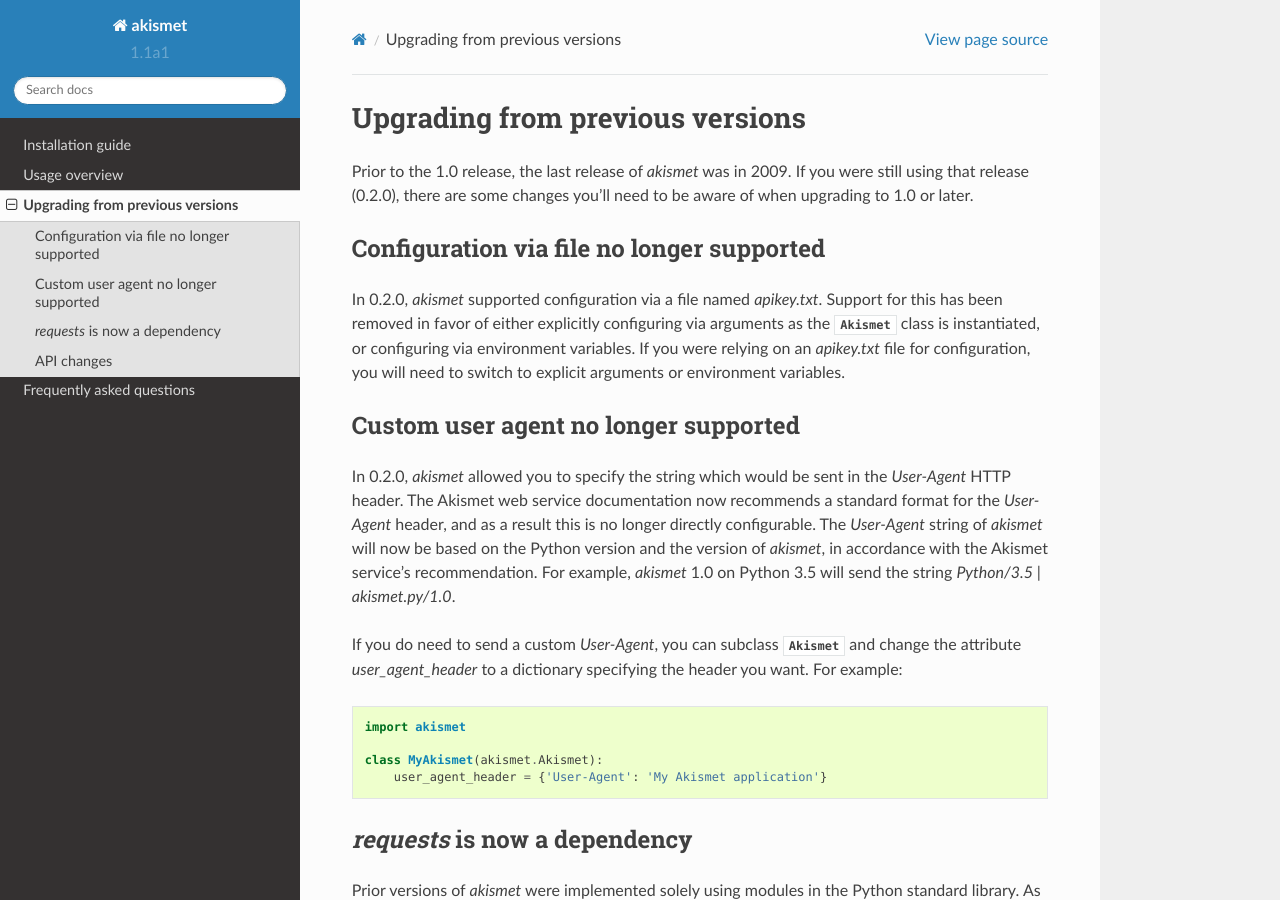
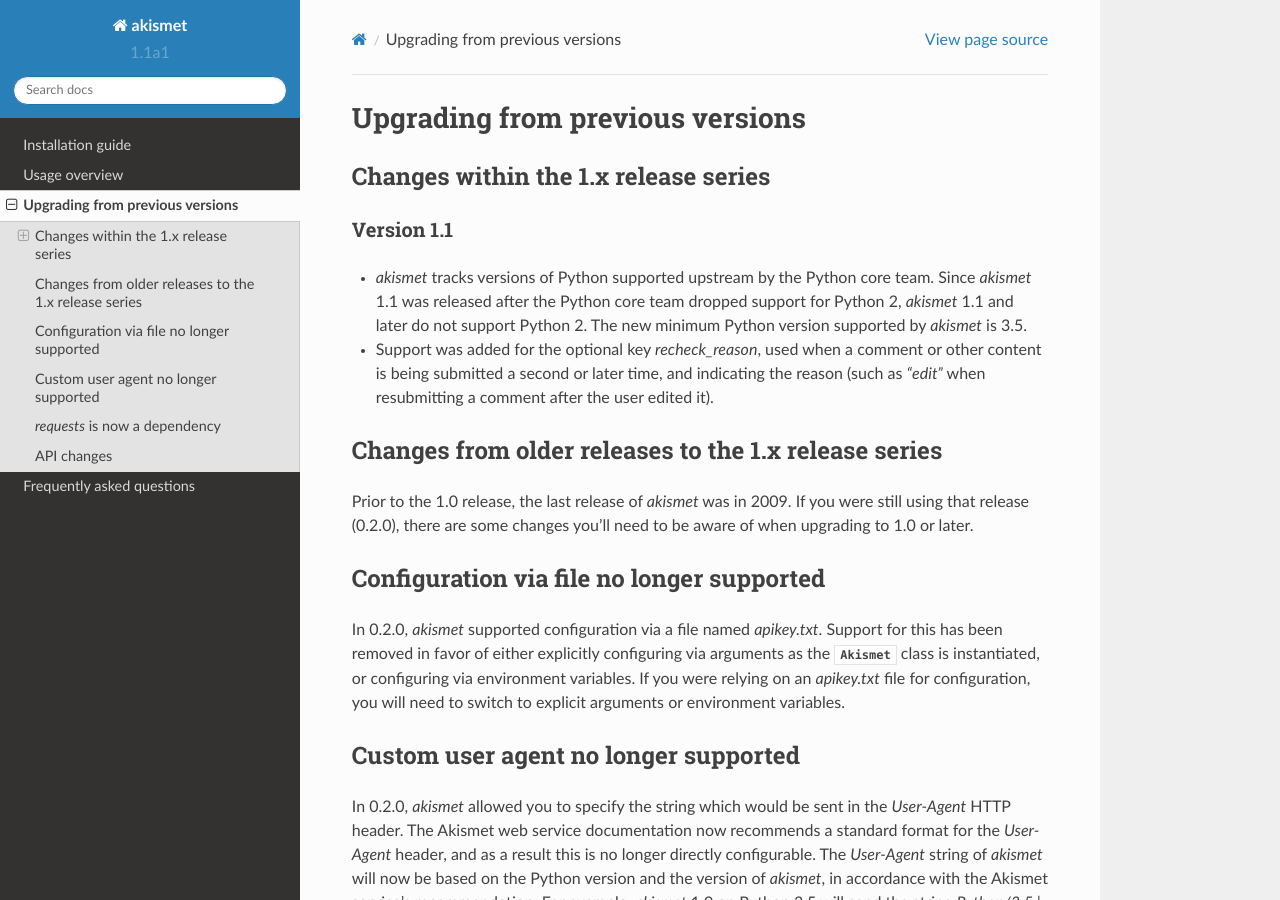
Before and after one commit to ubernostrum/akismet, a Sphinx documentation site: the page built from docs/upgrade.rst, in a window 1280 px wide and 900 px high. Built offline with Sphinx 7.4.7 and the Read the Docs theme 2.0.0, drawn with Linux system fonts in a browser that asks for light colours.

Commit message:
Changelog notes for upcoming 1.1.

```diff
--- a/docs/upgrade.rst
+++ b/docs/upgrade.rst
@@ -2,6 +2,27 @@
 
 Upgrading from previous versions
 ================================
+
+Changes within the 1.x release series
+-------------------------------------
+
+Version 1.1
+~~~~~~~~~~~
+
+* `akismet` tracks versions of Python supported upstream by the Python
+  core team. Since `akismet` 1.1 was released after the Python core
+  team dropped support for Python 2, `akismet` 1.1 and later do not
+  support Python 2. The new minimum Python version supported by
+  `akismet` is 3.5.
+
+* Support was added for the optional key `recheck_reason`, used when a
+  comment or other content is being submitted a second or later time,
+  and indicating the reason (such as `"edit"` when resubmitting a
+  comment after the user edited it).
+
+
+Changes from older releases to the 1.x release series
+-----------------------------------------------------
 
 Prior to the 1.0 release, the last release of `akismet` was in
 2009. If you were still using that release (0.2.0), there are some
```
